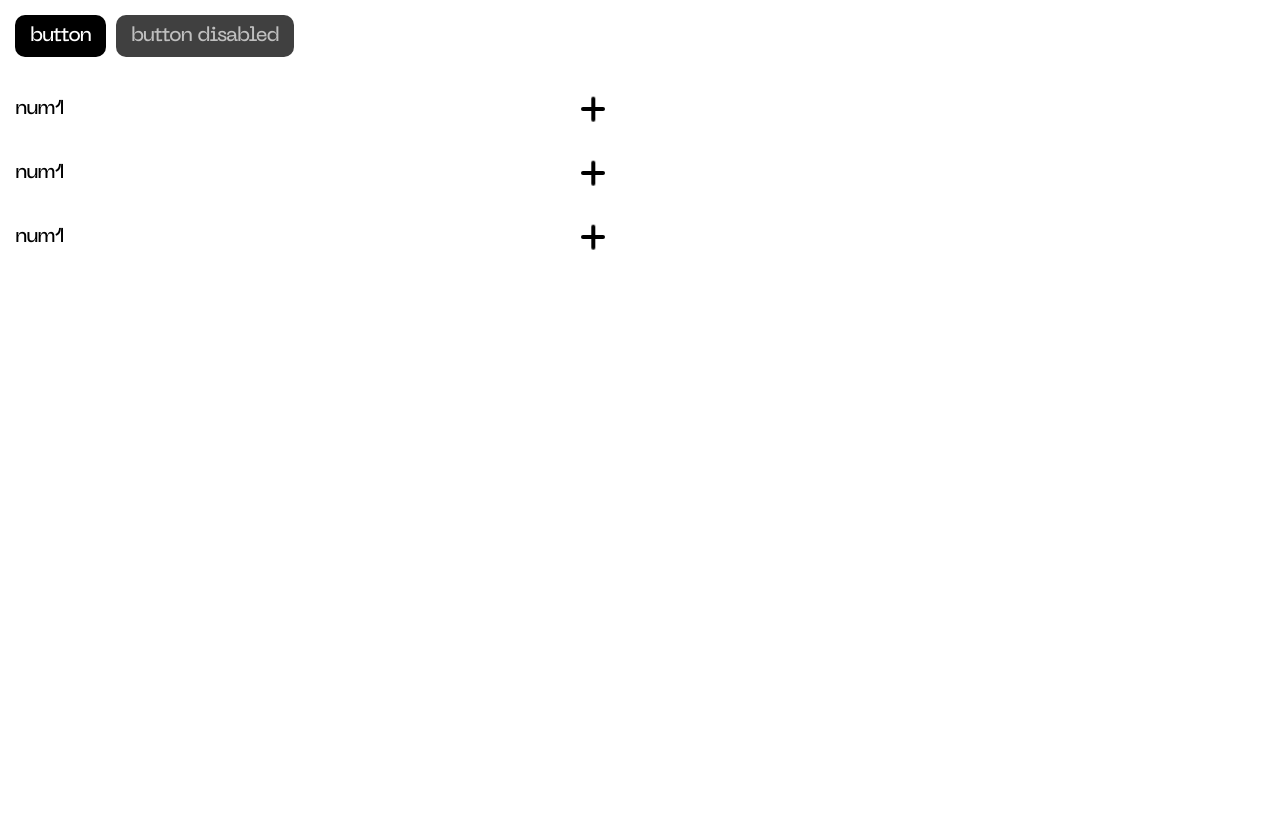
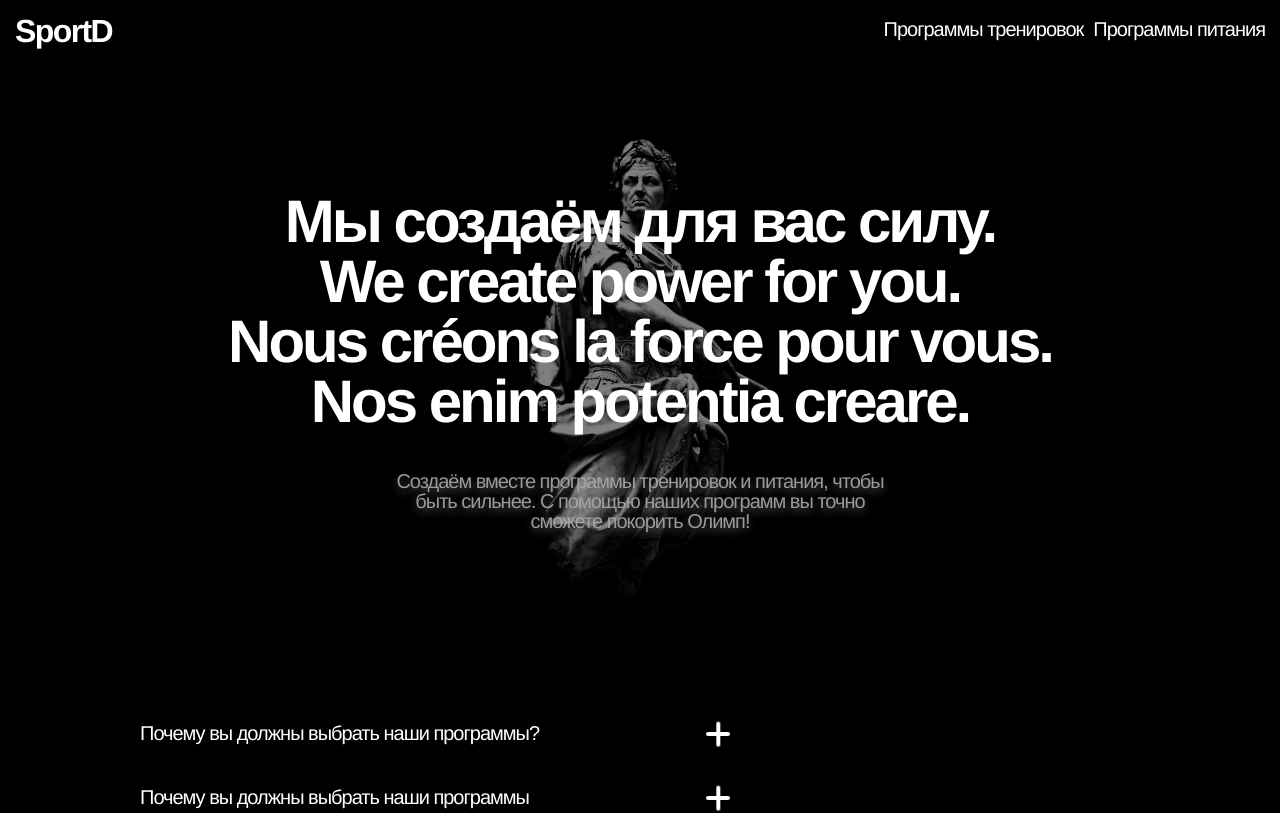
Before and after one commit to alternatio/fitness, a Next.js app: page / in a window 1280 px wide. Shown: the top 813 px of the page. Built offline with nearby package versions, Linux system fonts and the light colour scheme.

Commit message:
many changes

```diff
--- a/pages/index.tsx
+++ b/pages/index.tsx
@@ -2,28 +2,16 @@ import style from '/styles/pages/Home.module.scss'
 import { memo } from 'react'
 import { NextPage } from 'next'
 import GlobalWrapper from '../src/ui/GlobalWrapper/GlobalWrapper'
-import CommonButton from '../src/ui/CommonButton/CommonButton'
-import Accordion from '../src/ui/Accordion/Accordion'
-import AccordionItem from "../src/ui/Accordion/AccordionItem";
+import Header from "../src/components/Header/Header";
+import Intro from "../src/components/Intro/Intro";
+import Table from "../src/components/Table/Table";
 
 const Home: NextPage = () => {
 	return (
 		<GlobalWrapper>
-			<div className={style.buttons}>
-				<CommonButton>button</CommonButton>
-				<CommonButton disabled={true}>button disabled</CommonButton>
-			</div>
-			<Accordion>
-				<AccordionItem title={'num1'}>
-					Lorem ipsum dolor sit amet, consectetur adipisicing elit. Aliquid, necessitatibus.
-				</AccordionItem>
-				<AccordionItem title={'num1'}>
-					Lorem ipsum dolor sit amet, consectetur adipisicing elit. Aliquid, necessitatibus.Lorem ipsum dolor sit amet, consectetur adipisicing elit. Aliquid, necessitatibus.Lorem ipsum dolor sit amet, consectetur adipisicing elit. Aliquid, necessitatibus.Lorem ipsum dolor sit amet, consectetur adipisicing elit. Aliquid, necessitatibus.
-				</AccordionItem>
-				<AccordionItem title={'num1'}>
-					Lorem ipsum dolor sit amet, consectetur adipisicing elit. Aliquid, necessitatibus.
-				</AccordionItem>
-			</Accordion>
+			<Header />
+			<Intro />
+			<Table />
 		</GlobalWrapper>
 	)
 }
--- /dev/null
+++ b/src/components/Header/Header.tsx
@@ -0,0 +1,29 @@
+import { NextPage } from 'next'
+import { memo } from 'react'
+import style from './styles/Header.module.scss'
+import Link from "next/link";
+
+interface HeaderProps {
+
+}
+
+const Header: NextPage<HeaderProps> = props => {
+  return (
+    <header className={style.header}>
+      <div className={style.logo}>
+        SportD
+      </div>
+      <nav className={style.navigation}>
+        <Link className={style.link} href={'#'}>
+          Программы тренировок
+        </Link>
+        <Link className={style.link} href={'#'}>
+          Программы питания
+        </Link>
+      </nav>
+    </header>
+  )
+}
+
+Header.displayName = 'Header'
+export default memo(Header)
--- /dev/null
+++ b/src/components/Header/styles/Header.module.scss
@@ -0,0 +1,32 @@
+@import '/styles/variables';
+
+.header {
+  position: sticky;
+  top: 0;
+  left: 0;
+  padding: $mediumPadding 0;
+  background: rgba($black, .5);
+  backdrop-filter: blur(.5rem);
+  display: flex;
+  align-items: center;
+  justify-content: space-between;
+}
+
+.logo {
+  font-size: $bigFontSize;
+  font-weight: 700;
+}
+
+.navigation {
+  display: flex;
+  align-items: center;
+  gap: .5rem;
+}
+
+.link {
+  @include cubicTransition(.2s);
+  border-bottom: transparent solid .1rem;
+  &:hover {
+    border-bottom: $white solid .1rem;
+  }
+}
--- /dev/null
+++ b/src/components/Intro/Intro.tsx
@@ -0,0 +1,31 @@
+import { NextPage } from 'next'
+import { memo } from 'react'
+import style from './styles/Intro.module.scss'
+import Image from "next/image"
+import sculpture from '/src/components/images/sculpture.png'
+
+interface IntroProps {
+
+}
+
+const Intro: NextPage<IntroProps> = props => {
+  return (
+    <div className={style.intro}>
+      <div className={style.cube}>
+        <Image className={style.image} src={sculpture} alt={'sculpture'} />
+      </div>
+      <h3 className={style.title}>
+        <span>Мы создаём для вас силу.</span>
+        <span>We create power for you.</span>
+        <span>Nous créons la force pour vous.</span>
+        <span>Nos enim potentia creare.</span>
+      </h3>
+      <p className={style.description}>
+        Создаём вместе программы тренировок и питания, чтобы быть сильнее. С помощью наших программ вы точно сможете покорить Олимп!
+      </p>
+    </div>
+  )
+}
+
+Intro.displayName = 'Intro'
+export default memo(Intro)
--- /dev/null
+++ b/src/components/Intro/styles/Intro.module.scss
@@ -0,0 +1,50 @@
+@import 'styles/variables';
+
+.intro {
+  display: flex;
+  flex-direction: column;
+  align-items: center;
+  justify-content: center;
+  gap: 2rem;
+  height: 70vh;
+  position: relative;
+}
+
+.title {
+  display: flex;
+  align-items: center;
+  flex-direction: column;
+  span {
+    font-size: clamp(1rem, 7vw, 3rem);
+    text-align: center;
+    font-weight: 700;
+    color: $white;
+  }
+  z-index: 1;
+  position: relative;
+}
+
+.description {
+  max-width: 25rem;
+  text-align: center;
+  color: $gray;
+  opacity: .9;
+  text-shadow: 0 .2rem .4rem rgba($white, .35);
+  font-weight: 400;
+  z-index: 1;
+  position: relative;
+}
+
+.cube {
+  position: absolute;
+  top: 0;
+  left: 0;
+  width: 100%;
+  height: 100%;
+  .image {
+    width: 100%;
+    height: 100%;
+    object-fit: contain;
+    opacity: .5;
+  }
+}
--- /dev/null
+++ b/src/components/Table/Table.tsx
@@ -0,0 +1,33 @@
+import { NextPage } from 'next'
+import { memo } from 'react'
+import style from './styles/Table.module.scss'
+import Accordion from "../../ui/Accordion/Accordion";
+import AccordionItem from "../../ui/Accordion/AccordionItem";
+
+interface TableProps {
+
+}
+
+const Table: NextPage<TableProps> = props => {
+  return (
+    <div className={style.table}>
+      <Accordion>
+        <AccordionItem title={'Почему вы должны выбрать наши программы?'}>
+          Наши программы создаются мастерами спорта по всем видам спорта.
+        </AccordionItem>
+        <AccordionItem title={'Почему вы должны выбрать наши программы'}>
+          Наши программы создаются мастерами спорта по всем видам спорта.
+        </AccordionItem>
+        <AccordionItem title={'Почему вы должны выбрать наши программы'}>
+          Наши программы создаются мастерами спорта по всем видам спорта.
+        </AccordionItem>
+        <AccordionItem title={'Почему вы должны выбрать наши программы'}>
+          Наши программы создаются мастерами спорта по всем видам спорта.
+        </AccordionItem>
+      </Accordion>
+    </div>
+  )
+}
+
+Table.displayName = 'Table'
+export default memo(Table)
--- /dev/null
+++ b/src/components/Table/styles/Table.module.scss
@@ -0,0 +1,6 @@
+.table {
+  display: flex;
+  flex-direction: column;
+  padding: 2rem 10%;
+  gap: 1rem;
+}
--- a/src/ui/Accordion/styles/Accordion.module.scss
+++ b/src/ui/Accordion/styles/Accordion.module.scss
@@ -40,7 +40,7 @@
 .crossButtonStick {
 	width: 56%;
 	height: .2rem;
-	background: $black;
+	background: $white;
 	position: absolute;
 	border-radius: 1000rem;
 }
@@ -68,6 +68,6 @@
 
 .accordionBorder {
 	height: 0.1rem;
-	background: $black;
+	background: $white;
 	border-radius: 2rem;
 }
--- a/src/ui/GlobalWrapper/styles/GlobalWrapper.module.scss
+++ b/src/ui/GlobalWrapper/styles/GlobalWrapper.module.scss
@@ -9,8 +9,9 @@
 
 .innerWrapper {
   width: min(100%, $maxWidthWrapper);
-  padding: $mediumPadding;
+  padding: 0 $mediumPadding;
   display: flex;
   flex-direction: column;
   gap: 1rem;
+  position: relative;
 }
--- a/styles/globals.scss
+++ b/styles/globals.scss
@@ -8,9 +8,10 @@
 	font-family: $sansFont;
 	font-weight: 500;
 	font-size: 1rem;
-	line-height: 110%;
+	line-height: 100%;
 	letter-spacing: -0.05em;
 	text-rendering: geometricPrecision;
+	color: $white;
 }
 
 html,
@@ -22,6 +23,7 @@ body,
 
 html {
 	font-size: 20px;
+	background: $black;
 }
 
 ::selection {
@@ -49,4 +51,5 @@ textarea {
 	width: 1.2rem;
 	height: 1.2rem;
 	margin: 0.5rem;
+	filter: invert(1);
 }
--- a/styles/variables.scss
+++ b/styles/variables.scss
@@ -27,7 +27,12 @@ $maxWidthWrapper: 90rem;
 
 // fonts
 $monoFont: 'JetBrains Mono', monospace;
-$sansFont: 'NeueMachina', sans-serif;
+$sansFont: 'Neue Machina', sans-serif;
+
+$smallFontSize: .9rem;
+$commonFontSize: 1rem;
+$mediumFontSize: 1.2rem;
+$bigFontSize: 1.6rem;
 
 // transitions
 @mixin cubicTransition($duration) {
```
Also changed, not shown: src/components/images/sculpture.png (added), src/components/images/zevs.png (added).
